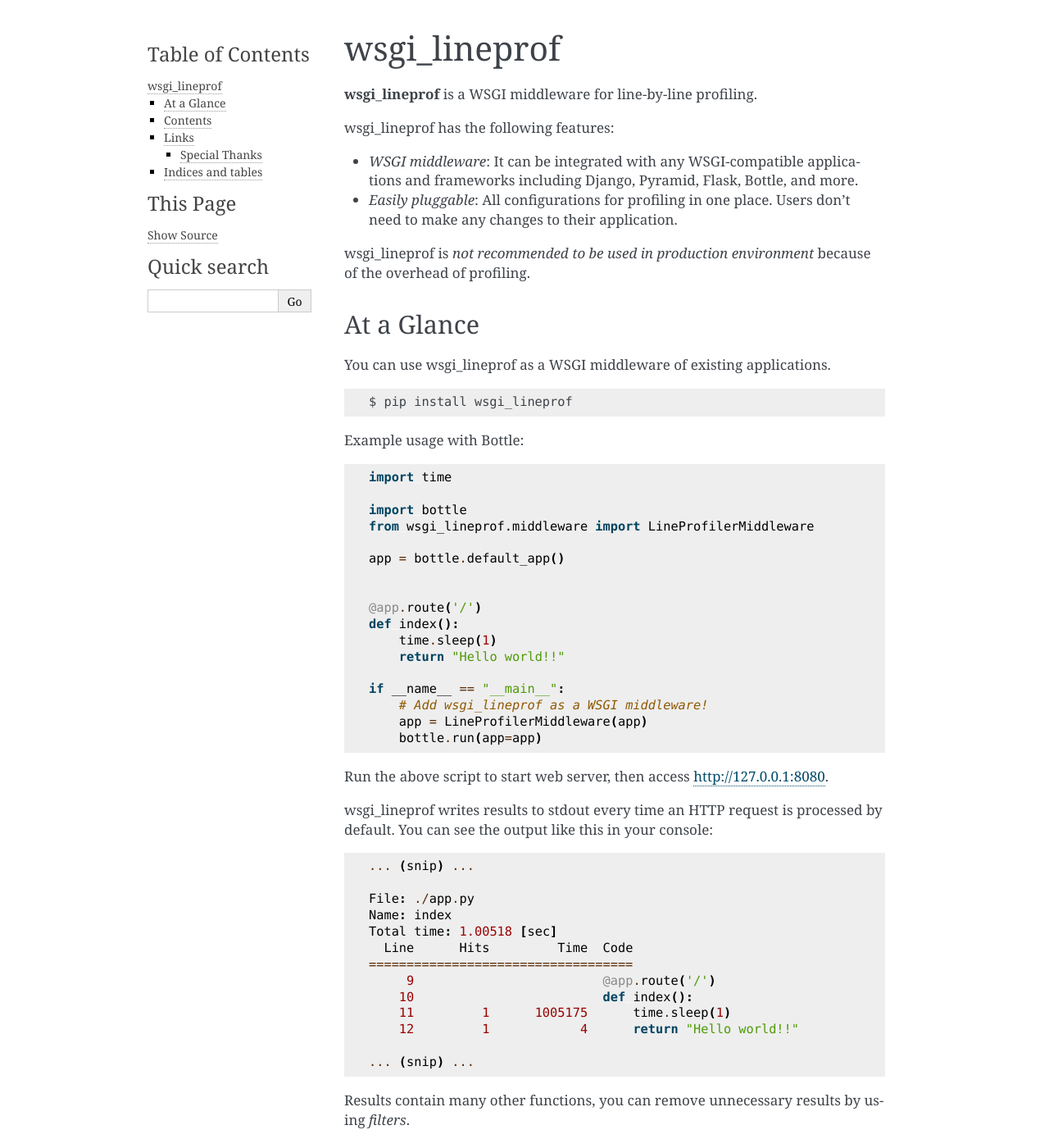
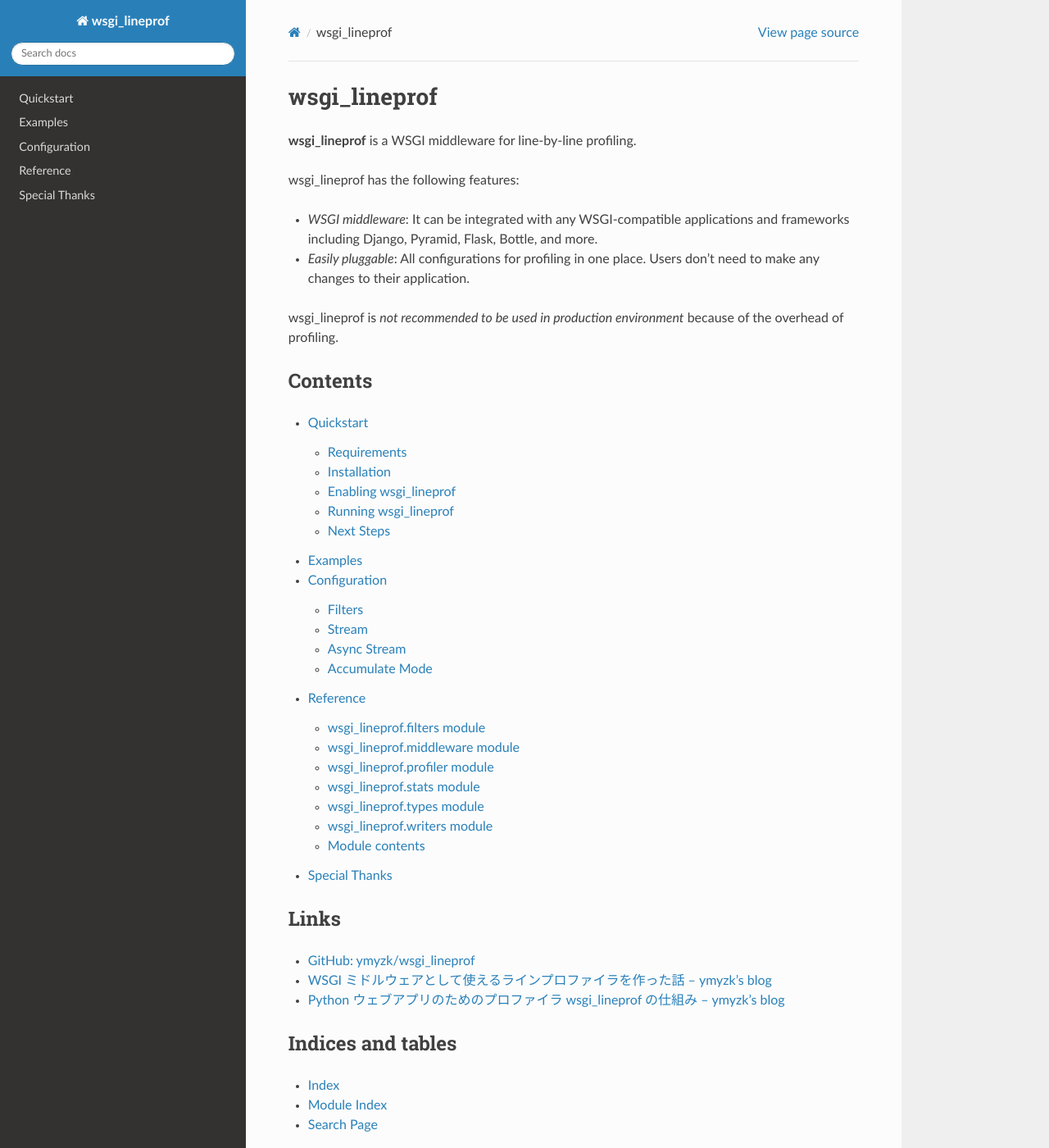
Before and after one commit to ymyzk/wsgi_lineprof, a Sphinx documentation site: the page built from docs/index.rst, in a window 1280 px wide and 1400 px high. Shown: the whole window at 82% size. Built offline with Sphinx 7.4.7 and the Read the Docs theme 2.0.0, drawn with Linux system fonts in a browser that asks for light colours; some of the changed text lies outside the part shown.

Commit message:
Update docs and change theme

```diff
--- a/docs/conf.py
+++ b/docs/conf.py
@@ -51,7 +51,7 @@
 # The theme to use for HTML and HTML Help pages.  See the documentation for
 # a list of builtin themes.
 #
-html_theme = 'alabaster'
+html_theme = 'sphinx_rtd_theme'
 
 # Add any paths that contain custom static files (such as style sheets) here,
 # relative to this directory. They are copied after the builtin static files,
--- a/docs/index.rst
+++ b/docs/index.rst
@@ -1,8 +1,3 @@
-.. wsgi_lineprof documentation master file, created by
-   sphinx-quickstart on Fri May 24 14:07:35 2019.
-   You can adapt this file completely to your liking, but it should at least
-   contain the root `toctree` directive.
-
 wsgi_lineprof
 =============
 
@@ -15,68 +10,17 @@
 
 wsgi_lineprof is *not recommended to be used in production environment* because of the overhead of profiling.
 
-At a Glance
------------
-You can use wsgi_lineprof as a WSGI middleware of existing applications.
-
-::
-
-   $ pip install wsgi_lineprof
-
-Example usage with Bottle:
-
-.. code-block:: python
-
-   import time
-
-   import bottle
-   from wsgi_lineprof.middleware import LineProfilerMiddleware
-
-   app = bottle.default_app()
-
-
-   @app.route('/')
-   def index():
-       time.sleep(1)
-       return "Hello world!!"
-
-   if __name__ == "__main__":
-       # Add wsgi_lineprof as a WSGI middleware!
-       app = LineProfilerMiddleware(app)
-       bottle.run(app=app)
-
-Run the above script to start web server, then access http://127.0.0.1:8080.
-
-wsgi_lineprof writes results to stdout every time an HTTP request is processed by default.
-You can see the output like this in your console:
-
-::
-
-   ... (snip) ...
-
-   File: ./app.py
-   Name: index
-   Total time: 1.00518 [sec]
-     Line      Hits         Time  Code
-   ===================================
-        9                         @app.route('/')
-       10                         def index():
-       11         1      1005175      time.sleep(1)
-       12         1            4      return "Hello world!!"
-
-   ... (snip) ...
-
-Results contain many other functions, you can remove unnecessary results by
-using *filters*.
-
 Contents
 --------
 
 .. toctree::
    :maxdepth: 2
 
-   usage
+   quickstart
+   examples
+   configuration
    reference
+   special-thanks
 
 
 Links
@@ -85,29 +29,6 @@
 * `WSGI ミドルウェアとして使えるラインプロファイラを作った話 – ymyzk’s blog <https://blog.ymyzk.com/2016/12/line-profiler-as-a-wsgi-middleware/>`_
 * `Python ウェブアプリのためのプロファイラ wsgi_lineprof の仕組み – ymyzk’s blog <https://blog.ymyzk.com/2018/12/how-wsgi-lineprof-works/>`_
 
-Special Thanks
-^^^^^^^^^^^^^^
-This project uses code from the following project:
-
-* `rkern/line_profiler <https://github.com/rkern/line_profiler>`_
-
-This project is inspired by the following project:
-
-* `kainosnoema/rack-lineprof <https://github.com/kainosnoema/rack-lineprof>`_
-
-wsgi_lineprof is integrated with the following projects:
-
-* `kobinpy/wsgicli <https://github.com/kobinpy/wsgicli>`_
-* `denzow/wsgi_lineprof_reporter <https://github.com/denzow/wsgi_lineprof_reporter>`_
-
-wsgi_lineprof is mentioned in the following entries:
-
-* `1日目 Peter Wang氏キーノート，変数アノテーション，自然言語処理，PythonでWebセキュリティ自動化～新企画「メディア会議」に注目：PyCon JP 2017カンファレンスレポート｜gihyo.jp … 技術評論社 <http://gihyo.jp/news/report/01/pyconjp2017/0001?page=4>`_
-* `DjangoにDjangoミドルウェアとWSGIミドルウェアを組み込んでみた - メモ的な思考的な <http://thinkami.hatenablog.com/entry/2016/12/13/061856>`_
-* `PythonのWSGIラインプロファイラを試してみた(wsgi_lineprof) - [Dd]enzow(ill)? with DB and Python <http://www.denzow.me/entry/2017/09/18/162154>`_
-* `PythonのWSGIラインプロファイラの結果を使いやすくしてみた(wsgi_lineprof_reporter) - [Dd]enzow(ill)? with DB and Python <http://www.denzow.me/entry/2017/09/20/233219>`_
-* `Server-side development — c2cgeoportal documentation <https://camptocamp.github.io/c2cgeoportal/master/developer/server_side.html>`_
-
 Indices and tables
 ------------------
 
--- a/setup.py
+++ b/setup.py
@@ -89,7 +89,10 @@
             "WebTest==2.0.32",
         ],
         "build": ["Cython>=0.28,<0.30"],
-        "docs": ["Sphinx>=2.0,<2.1"],
+        "docs": [
+            "Sphinx>=2.0,<2.1",
+            "sphinx_rtd_theme>0.4.3,<0.5",
+        ],
         "test": [
             "codecov>=2.0.15,<3.0.0",
             "flake8>=3.0.0,<4.0.0",
```
Also changed, not shown: docs/configuration.rst (renamed from docs/usage.rst, +8 -3 lines), docs/examples.rst (added, +51 -0 lines), docs/quickstart.rst (added, +56 -0 lines), docs/special-thanks.rst (added, +22 -0 lines).
